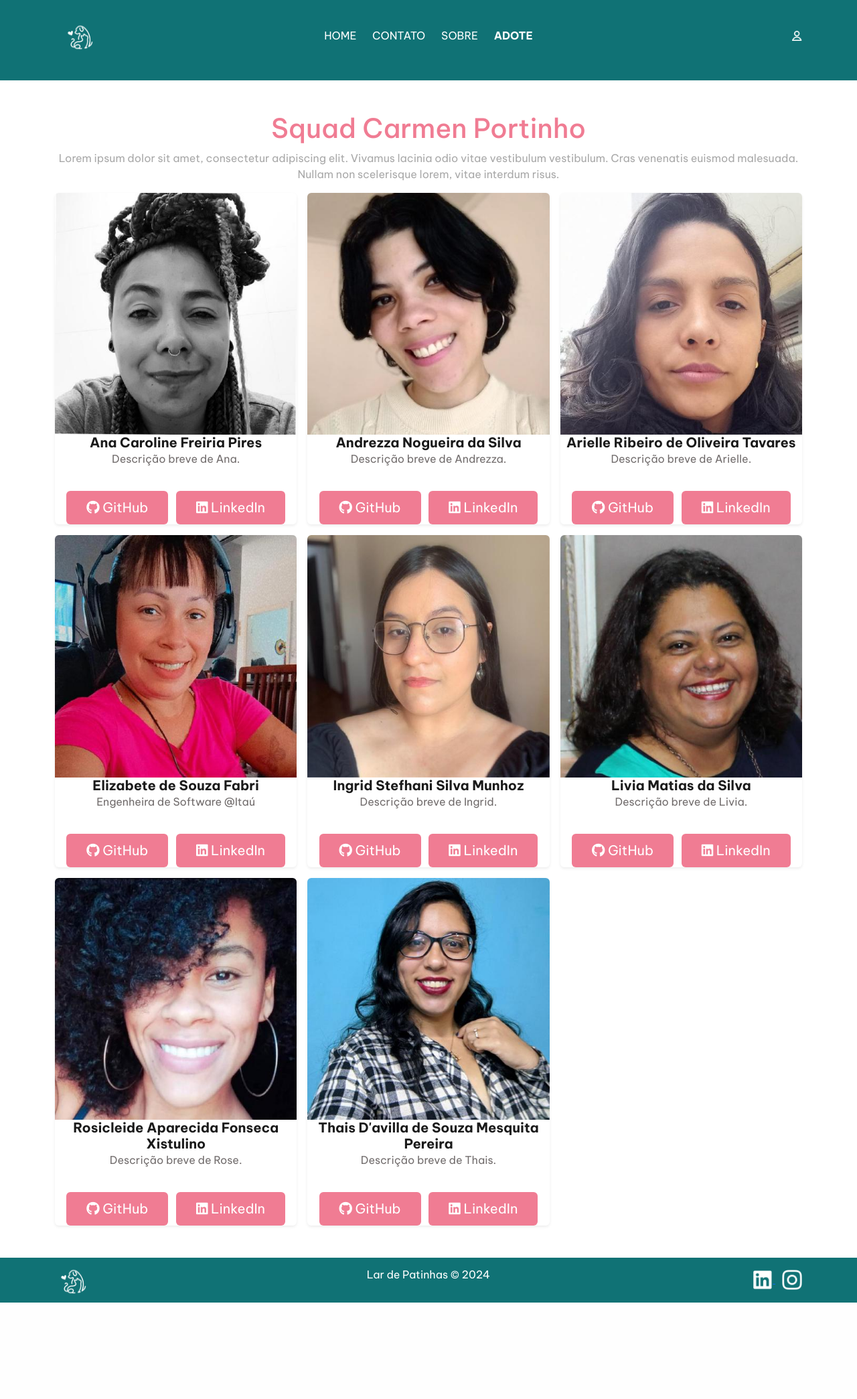
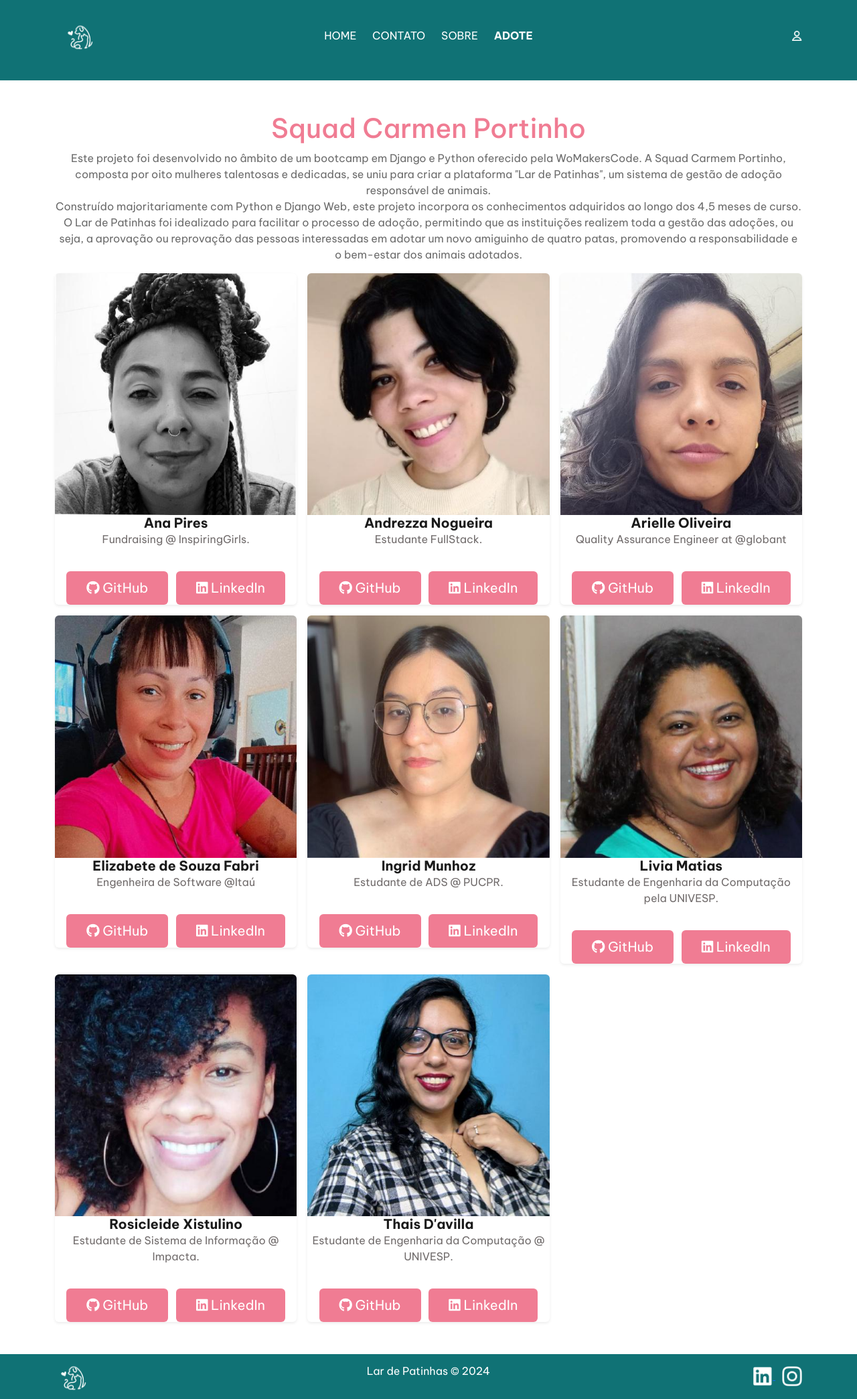
Before and after one commit to ingxrd/CarmenPortinho_ProjetoFinalAbrigo, a Django app: page /sobre/ in a window 1280 px wide. Shown: the whole page at 67% size. Before the commit the page ends 1945 px from the top, so only its background shows below. Run offline with Django 5.2, Linux system fonts and the light colour scheme; some libraries are stand-ins or nearby versions.

Commit message:
Adicionando links do perfil do linkedin + github + descrição em /sobre

```diff
--- a/abrigo/urls.py
+++ b/abrigo/urls.py
@@ -8,7 +8,7 @@ from django.conf.urls.static import static
 from home.views import home, adote_pet, sobre, contato
 from cadastro_pet.views import criar_pet
 from detalhes_pet.views import detalhes_pet
-from gestao_adocao.views import criar_adocao, listar_adocoes
+from gestao_adocao.views import criar_adocao
 
 urlpatterns = [
     path('admin/', admin.site.urls),
@@ -17,7 +17,7 @@ urlpatterns = [
     path('detalhes/<uuid:id>/', detalhes_pet, name='detalhes_pet'),
     path('adote/', adote_pet, name = 'adote'),
     path('criar_adocao/', criar_adocao, name='criar_adocao'),
-    path('listar_adocoes/', listar_adocoes, name='listar_adocoes'),
+    # path('listar_adocoes/', listar_adocoes, name='listar_adocoes'),
     path('sobre/', sobre, name='sobre'),
     path('contato/', contato, name='contato')
 
--- a/home/templates/sobre.html
+++ b/home/templates/sobre.html
@@ -7,9 +7,16 @@
 
 <div class="container my-5">
     <h1 class="text-center" style="color: #F07C93;">Squad Carmen Portinho</h1>
-    <p class="text-center" style="color: #a8a8a8;">
-        Lorem ipsum dolor sit amet, consectetur adipiscing elit. Vivamus lacinia odio vitae vestibulum vestibulum.
-        Cras venenatis euismod malesuada. Nullam non scelerisque lorem, vitae interdum risus.
+    <p class="text-center" style="color: #6b6b6b;">
+        Este projeto foi desenvolvido no âmbito de um bootcamp em Django e Python oferecido pela WoMakersCode. A Squad
+        Carmem Portinho, composta por oito mulheres talentosas e dedicadas, se uniu para criar a plataforma "Lar de
+        Patinhas", um sistema de gestão de adoção responsável de animais.
+        <br>
+        Construído majoritariamente com Python e
+        Django Web, este projeto incorpora os conhecimentos adquiridos ao longo dos 4,5 meses de curso.
+        O Lar de Patinhas foi idealizado para facilitar o processo de adoção, permitindo que as instituições realizem
+        toda a gestão das adoções, ou seja, a aprovação ou reprovação das pessoas interessadas em adotar um novo
+        amiguinho de quatro patas, promovendo a responsabilidade e o bem-estar dos animais adotados.
     </p>
 
     <div class="row g-3">
@@ -18,12 +25,12 @@
             <div class="card-sobre rounded shadow-sm">
                 <img src="{% static 'imgs/ana.jpeg' %}" class="card-img-top rounded-top" alt="Imagem de Ana">
                 <div class="card-body text-center">
-                    <h5 class="card-title" style="color: #1a1a1a;">Ana Caroline Freiria Pires</h5>
-                    <p class="card-text">Descrição breve de Ana.</p>
-                    <a href="https://github.com/Andiichi" class="btn btn-outline-secondary me-2">
+                    <h5 class="card-title" style="color: #1a1a1a;">Ana Pires</h5>
+                    <p class="card-text">Fundraising @ InspiringGirls.</p>
+                    <a href="https://github.com/ana-kharo" class="btn btn-outline-secondary me-2">
                         <i class="fab fa-github"></i> GitHub
                     </a>
-                    <a href="https://linkedin.com" class="btn btn-outline-secondary">
+                    <a href="https://www.linkedin.com/in/anakharo/" class="btn btn-outline-secondary">
                         <i class="fab fa-linkedin"></i> LinkedIn
                     </a>
                 </div>
@@ -35,12 +42,12 @@
             <div class="card-sobre rounded shadow-sm">
                 <img src="{% static 'imgs/andreza.jpeg' %}" class="card-img-top rounded-top" alt="Imagem de Andrezza">
                 <div class="card-body text-center">
-                    <h5 class="card-title" style="color: #1a1a1a;">Andrezza Nogueira da Silva</h5>
-                    <p class="card-text">Descrição breve de Andrezza.</p>
+                    <h5 class="card-title" style="color: #1a1a1a;">Andrezza Nogueira</h5>
+                    <p class="card-text">Estudante FullStack.</p>
                     <a href="https://github.com/Andiichi" class="btn btn-outline-secondary me-2">
                         <i class="fab fa-github"></i> GitHub
                     </a>
-                    <a href="https://linkedin.com" class="btn btn-outline-secondary">
+                    <a href="https://www.linkedin.com/in/andrezzanogueira/" class="btn btn-outline-secondary">
                         <i class="fab fa-linkedin"></i> LinkedIn
                     </a>
                 </div>
@@ -52,12 +59,12 @@
             <div class="card-sobre rounded shadow-sm">
                 <img src="{% static 'imgs/ariele.jpeg' %}" class="card-img-top rounded-top" alt="Imagem de Arielle">
                 <div class="card-body text-center">
-                    <h5 class="card-title" style="color: #1a1a1a;">Arielle Ribeiro de Oliveira Tavares</h5>
-                    <p class="card-text">Descrição breve de Arielle.</p>
+                    <h5 class="card-title" style="color: #1a1a1a;">Arielle Oliveira</h5>
+                    <p class="card-text">Quality Assurance Engineer at @globant</p>
                     <a href="https://github.com/arielleoliveira" class="btn btn-outline-secondary me-2">
                         <i class="fab fa-github"></i> GitHub
                     </a>
-                    <a href="https://linkedin.com" class="btn btn-outline-secondary">
+                    <a href="https://www.linkedin.com/in/arielle-oliveira-343b6a35/" class="btn btn-outline-secondary">
                         <i class="fab fa-linkedin"></i> LinkedIn
                     </a>
                 </div>
@@ -67,7 +74,8 @@
         <!-- Elizabete -->
         <div class="col-sm-4">
             <div class="card-sobre rounded shadow-sm">
-                <img src="{% static 'imgs/elizabete.jpeg' %}" class="card-img-top rounded-top" alt="Imagem de Elizabete">
+                <img src="{% static 'imgs/elizabete.jpeg' %}" class="card-img-top rounded-top"
+                    alt="Imagem de Elizabete">
                 <div class="card-body text-center">
                     <h5 class="card-title" style="color: #1a1a1a;">Elizabete de Souza Fabri</h5>
                     <p class="card-text">Engenheira de Software @Itaú</p>
@@ -86,12 +94,12 @@
             <div class="card-sobre rounded shadow-sm">
                 <img src="{% static 'imgs/ingrid.jpeg' %}" class="card-img-top rounded-top" alt="Imagem de Ingrid">
                 <div class="card-body text-center">
-                    <h5 class="card-title" style="color: #1a1a1a;">Ingrid Stefhani Silva Munhoz</h5>
-                    <p class="card-text">Descrição breve de Ingrid.</p>
+                    <h5 class="card-title" style="color: #1a1a1a;">Ingrid Munhoz</h5>
+                    <p class="card-text">Estudante de ADS @ PUCPR.</p>
                     <a href="https://github.com/ingxrd" class="btn btn-outline-secondary me-2">
                         <i class="fab fa-github"></i> GitHub
                     </a>
-                    <a href="https://linkedin.com" class="btn btn-outline-secondary">
+                    <a href="https://www.linkedin.com/in/ingridmunhoz/" class="btn btn-outline-secondary">
                         <i class="fab fa-linkedin"></i> LinkedIn
                     </a>
                 </div>
@@ -103,29 +111,29 @@
             <div class="card-sobre rounded shadow-sm">
                 <img src="{% static 'imgs/livia.jpeg' %}" class="card-img-top rounded-top" alt="Imagem de Livia">
                 <div class="card-body text-center">
-                    <h5 class="card-title" style="color: #1a1a1a;">Livia Matias da Silva</h5>
-                    <p class="card-text">Descrição breve de Livia.</p>
+                    <h5 class="card-title" style="color: #1a1a1a;">Livia Matias</h5>
+                    <p class="card-text">Estudante de Engenharia da Computação pela UNIVESP.</p>
                     <a href="https://github.com/liviatech" class="btn btn-outline-secondary me-2">
                         <i class="fab fa-github"></i> GitHub
                     </a>
-                    <a href="https://linkedin.com" class="btn btn-outline-secondary">
+                    <a href="https://www.linkedin.com/in/livia-matias-/" class="btn btn-outline-secondary">
                         <i class="fab fa-linkedin"></i> LinkedIn
                     </a>
                 </div>
             </div>
         </div>
 
-        <!-- Rose -->
+        <!-- Rosi -->
         <div class="col-sm-4">
             <div class="card-sobre rounded shadow-sm">
                 <img src="{% static 'imgs/rose.jpeg' %}" class="card-img-top rounded-top" alt="Imagem de Rose">
                 <div class="card-body text-center">
-                    <h5 class="card-title" style="color: #1a1a1a;">Rosicleide Aparecida Fonseca Xistulino</h5>
-                    <p class="card-text">Descrição breve de Rose.</p>
+                    <h5 class="card-title" style="color: #1a1a1a;">Rosicleide Xistulino</h5>
+                    <p class="card-text">Estudante de Sistema de Informação @ Impacta.</p>
                     <a href="https://github.com/Xistulino" class="btn btn-outline-secondary me-2">
                         <i class="fab fa-github"></i> GitHub
                     </a>
-                    <a href="https://linkedin.com" class="btn btn-outline-secondary">
+                    <a href="https://www.linkedin.com/in/rosicleide-xistulino/" class="btn btn-outline-secondary">
                         <i class="fab fa-linkedin"></i> LinkedIn
                     </a>
                 </div>
@@ -137,12 +145,12 @@
             <div class="card-sobre rounded shadow-sm">
                 <img src="{% static 'imgs/thais.jpeg' %}" class="card-img-top rounded-top" alt="Imagem de Thais">
                 <div class="card-body text-center">
-                    <h5 class="card-title" style="color: #1a1a1a;">Thais D'avilla de Souza Mesquita Pereira</h5>
-                    <p class="card-text">Descrição breve de Thais.</p>
+                    <h5 class="card-title" style="color: #1a1a1a;">Thais D'avilla</h5>
+                    <p class="card-text">Estudante de Engenharia da Computação @ UNIVESP.</p>
                     <a href="https://github.com/ThaisDavilla" class="btn btn-outline-secondary me-2">
                         <i class="fab fa-github"></i> GitHub
                     </a>
-                    <a href="https://linkedin.com" class="btn btn-outline-secondary">
+                    <a href="https://www.linkedin.com/in/thaisdavilla/" class="btn btn-outline-secondary">
                         <i class="fab fa-linkedin"></i> LinkedIn
                     </a>
                 </div>
```
Also changed, not shown: gestao_adocao/views.py (+3 -7 lines), db.sqlite3, gestao_adocao/admin.py (line endings or trailing spaces).
